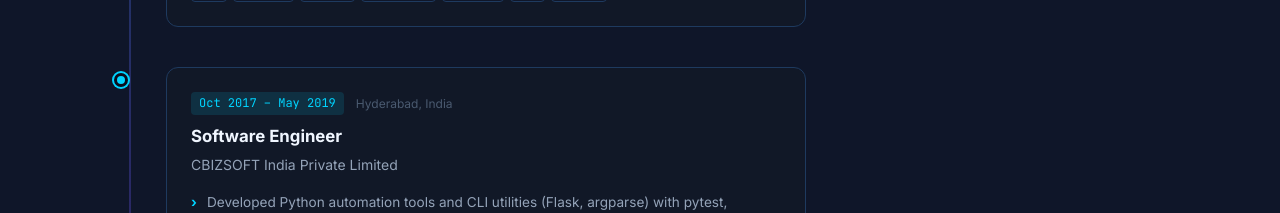
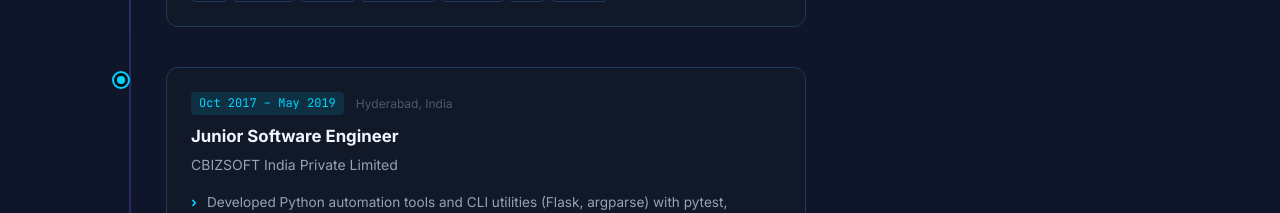
Before and after one commit to Nitheesh3009/portfolio, a Next.js app: page / in a window 1280 px wide. Shown: the part 3420-3633 px from the top of the page. Built offline with nearby package versions, Linux system fonts and the light colour scheme.

Commit message:
changed first experience

```diff
--- a/components/ExperienceTimeline.js
+++ b/components/ExperienceTimeline.js
@@ -30,7 +30,7 @@ const experience = [
     tags: ["AWS", "Jenkins", "Docker", "Terraform", "Ansible", "EKS", "Python"],
   },
   {
-    role: "Software Engineer",
+    role: "Junior Software Engineer",
     company: "CBIZSOFT India Private Limited",
     period: "Oct 2017 – May 2019",
     location: "Hyderabad, India",
```
